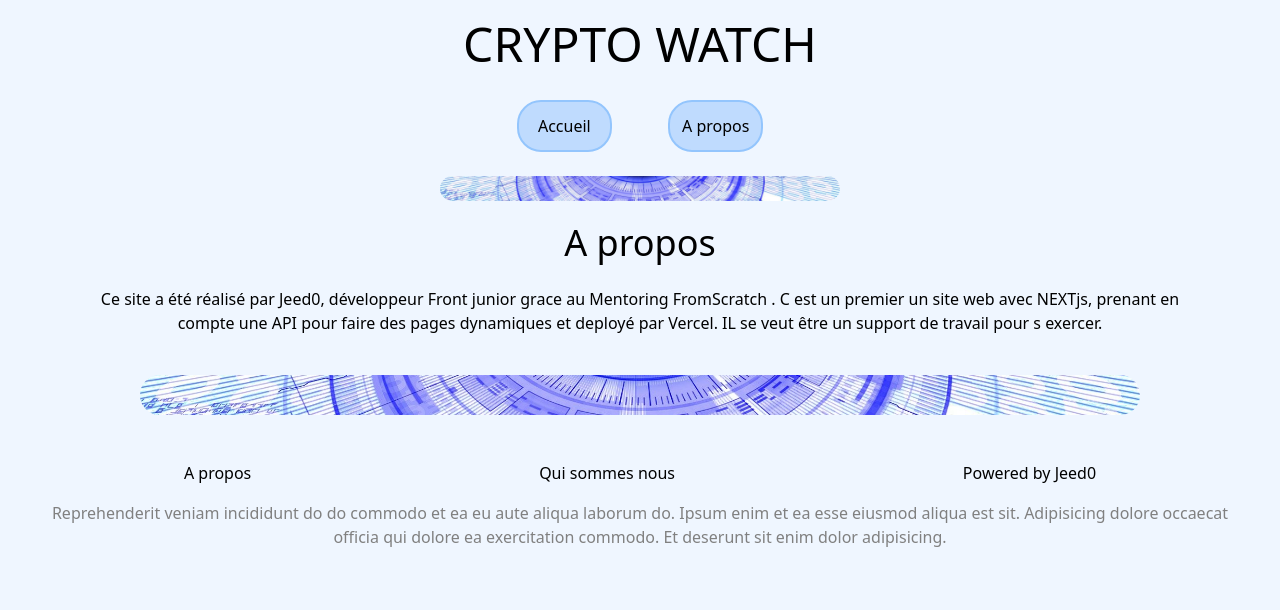
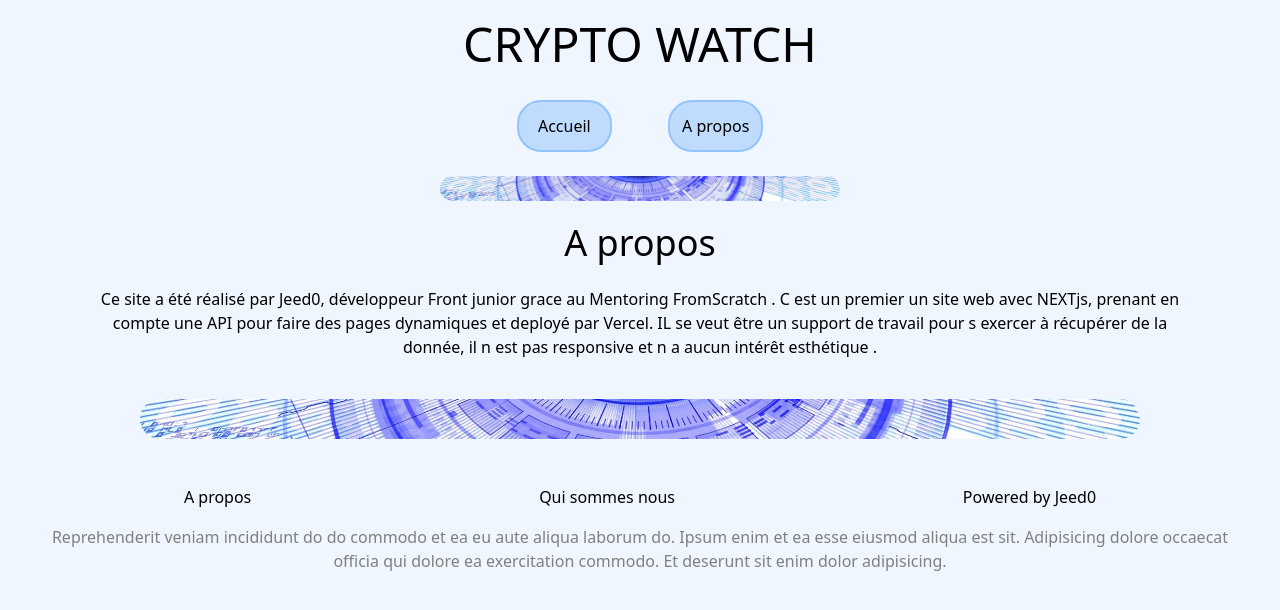
Before and after one commit to Jeed0/crypto-watch, a Next.js app: page /about in a window 1280 px wide. Shown: the top 610 px of the page. Built offline with nearby package versions, Linux system fonts and the light colour scheme.

Commit message:
Update about.js

```diff
--- a/pages/about.js
+++ b/pages/about.js
@@ -6,7 +6,7 @@ export default function About() {
       <h1 className="text-4xl">A propos</h1>
       <br/>
         <p>
-            Ce site a été réalisé par Jeed0,  développeur Front junior grace au Mentoring FromScratch . C est un premier un site web avec NEXTjs, prenant en compte une API pour faire des pages dynamiques et deployé par Vercel. IL se veut être un support de travail pour s exercer.
+            Ce site a été réalisé par Jeed0,  développeur Front junior grace au Mentoring FromScratch . C est un premier un site web avec NEXTjs, prenant en compte une API pour faire des pages dynamiques et deployé par Vercel. IL se veut être un support de travail pour s exercer à récupérer de la donnée, il n est pas responsive et n a aucun intérêt esthétique .
         </p>
     </Layout>
   )
```
